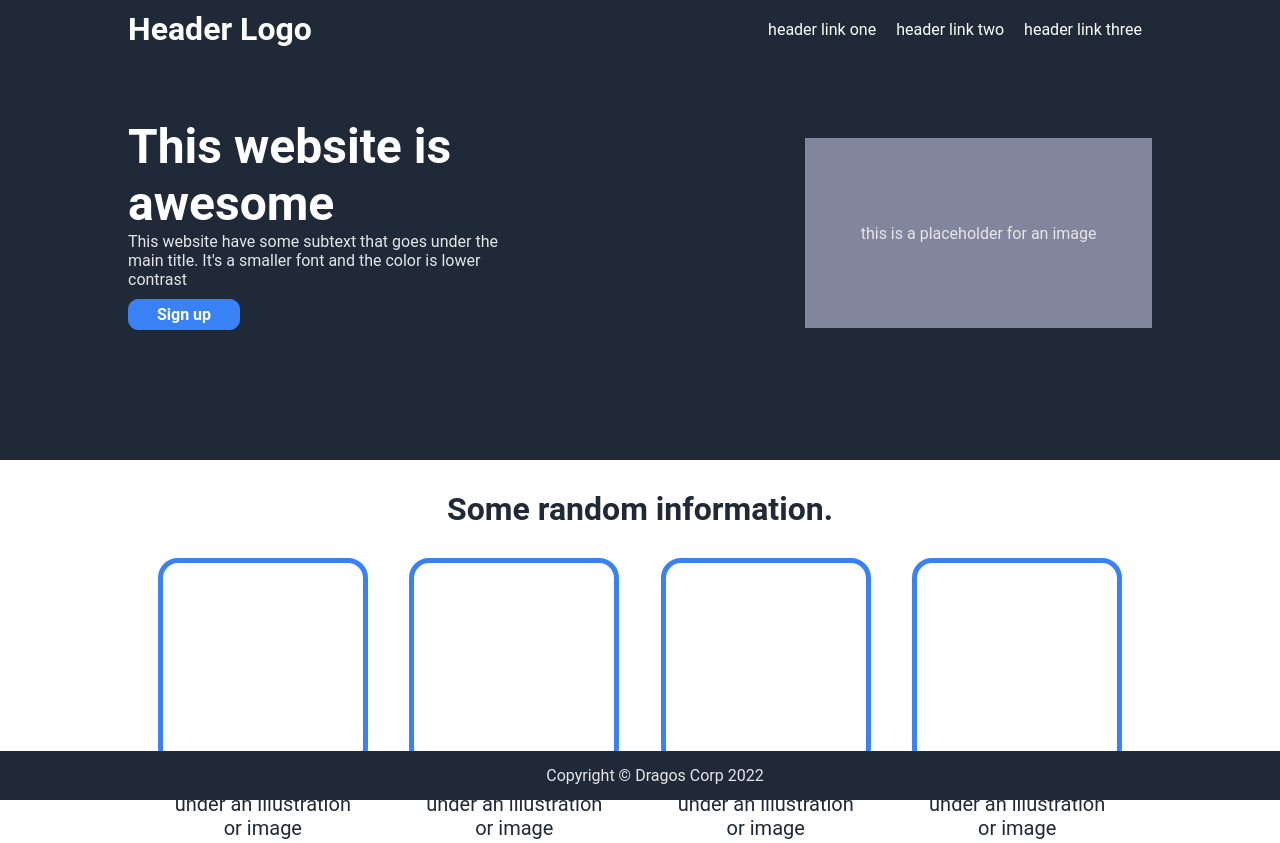
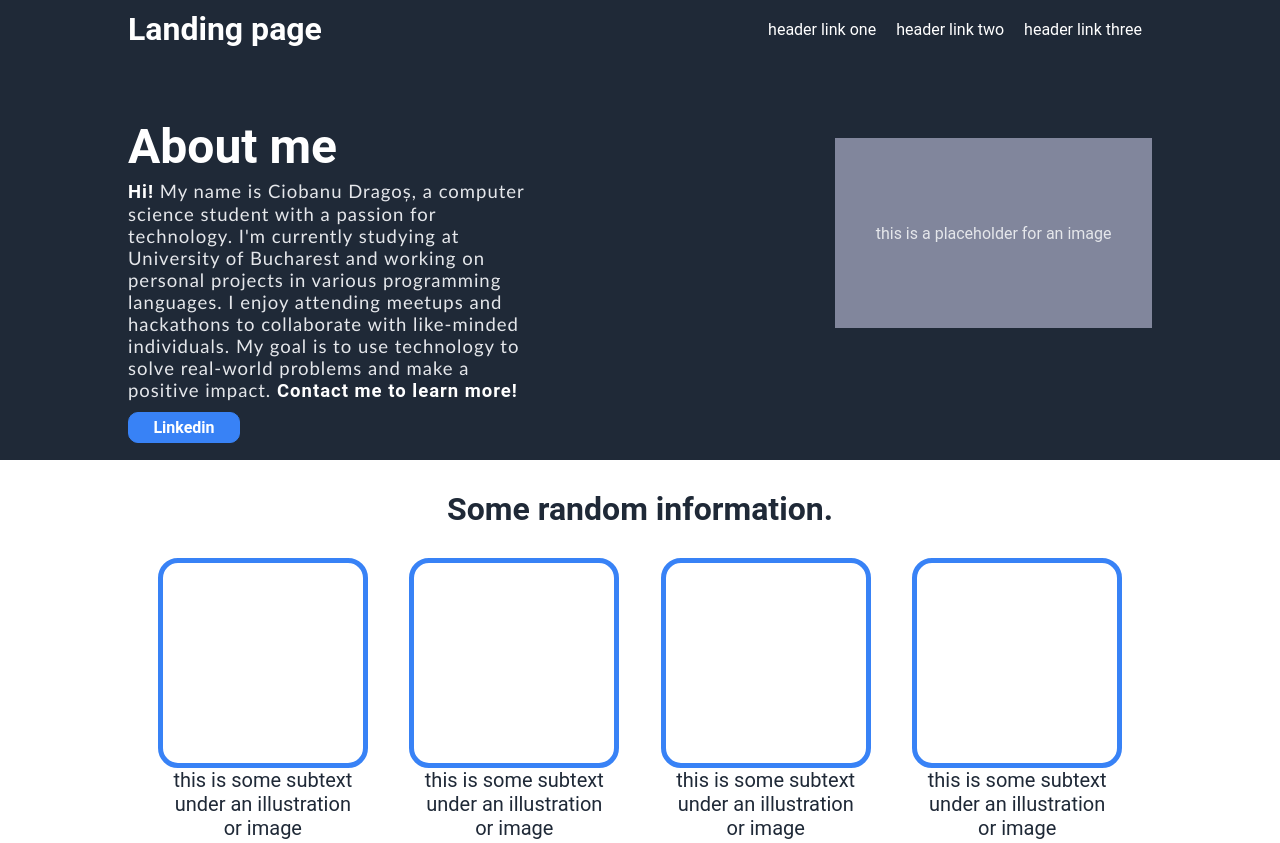
Before and after one commit to dragosc1/Personal-Page, a plain HTML site: page index.html in a window 1280 px wide. Shown: the top 843 px of the page. Drawn offline with Linux system fonts and the light colour scheme; a web font is replaced by a local one.

Commit message:
Added about me section

```diff
--- a/index.html
+++ b/index.html
@@ -2,7 +2,6 @@
 <html lang="en">
 <head>
     <meta charset="UTF-8">
-    <meta http-equiv="X-UA-Compatible" content="IE=edge">
     <meta name="viewport" content="width=device-width, initial-scale=1.0">
     <title>Landing page</title>
     <link rel="stylesheet" href="style.css">
@@ -11,7 +10,7 @@
 <body>
     <div class="header">
         <div class="links">
-            <h1>Header Logo</h1>
+            <h1>Landing page</h1>
             <ul class="ul1">
                 <li>header link one</li>
                 <li>header link two</li>
@@ -20,10 +19,10 @@
         </div>
         <div class="content">
             <div class="info1">
-                <h1 class="title">This website is awesome</h1>
-                <p>This website have some subtext that goes under the main title. It's a smaller font and the color is lower contrast </p>
+                <h1 class="title">About me</h1>
+                <p class="aboutme"><strong>Hi!</strong> My name is Ciobanu Drago&#537, a computer science student with a passion for technology. I'm currently studying at University of Bucharest and working on personal projects in various programming languages. I enjoy attending meetups and hackathons to collaborate with like-minded individuals. My goal is to use technology to solve real-world problems and make a positive impact. <strong>Contact me to learn more!</strong></p>
                 <div class="signup1">
-                    Sign up
+                    Linkedin
                 </div>
             </div>
             <div class="img1">
--- a/style.css
+++ b/style.css
@@ -23,7 +23,13 @@
     width: 400px;
 }
 .info1 {
-    width: 370px;
+    width: 500px;
+}
+.aboutme {
+    padding-top: 5px;
+    font-family:'Gill Sans', 'Gill Sans MT', Calibri, 'Trebuchet MS', sans-serif;
+    letter-spacing: 1px;
+    font-size: 18.5px;
 }
 p {
     color:#E5E7EB;
@@ -87,10 +93,8 @@ p {
     align-items: center;
 }
 footer {
-    position: fixed;
-    bottom: 0;
     background: #1F2937;
-    padding: 15px;
+    padding: 15px 0px;
     text-align: center;
     width: 100%;
 }
```
